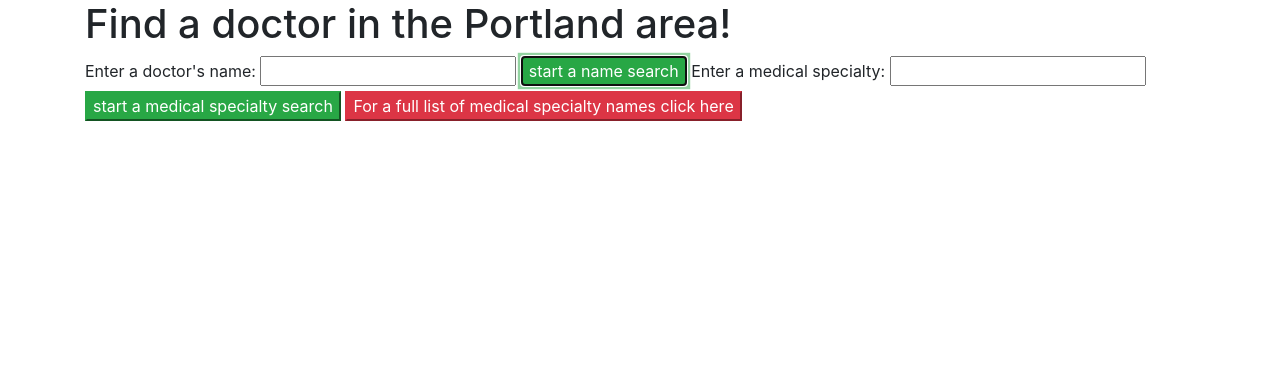
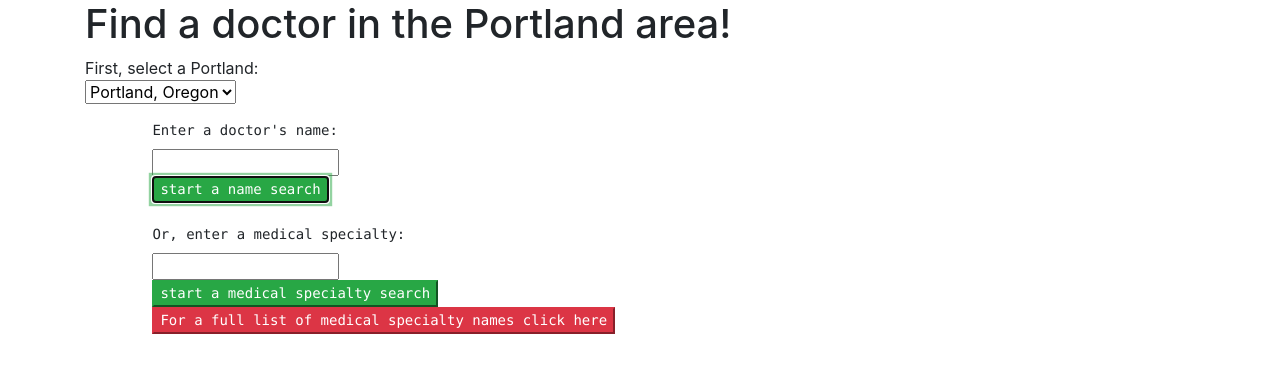
Before and after one commit to tfirman/doctorsearch, a website built with webpack: page src/index.html in a window 1280 px wide. Both pictures are taken after a click on the button "start a name search". Built offline with nearby package versions, Linux system fonts and the light colour scheme; some packages are replaced by stand-ins of ours; no server answers.

Commit message:
adds dropdown menu and full dual Portland support per spec requirements

```diff
--- a/js/doclookup.js
+++ b/js/doclookup.js
@@ -1,12 +1,19 @@
-export function docLookup (isName, inputString) {
+export function docLookup (isName, inputString, isOR) {
   let promise = new Promise(function(resolve, reject) {
     let request = new XMLHttpRequest();
     let url = "";
+    let loc = "";
+    if(isOR) {
+      loc = "45.52%2C-122.682%2C100"
+    } else {
+      loc = "43.667%2C-70.267%2C100"
+    }
     if(isName) {
-      url = `https://api.betterdoctor.com/2016-03-01/doctors?name=`+inputString+`&location=45.52%2C-122.682%2C100&sort=distance-asc&skip=0&limit=10&user_key=`+process.env.exports.apiKey;
+      url = `https://api.betterdoctor.com/2016-03-01/doctors?name=`+inputString+`&location=`+loc+`&sort=distance-asc&skip=0&limit=10&user_key=`+process.env.exports.apiKey;
     } else {
-      url = `https://api.betterdoctor.com/2016-03-01/doctors?specialty_uid=${inputString}&location=45.52%2C-122.682%2C100&sort=distance-asc&skip=0&limit=10&user_key=`+process.env.exports.apiKey;
+      url = `https://api.betterdoctor.com/2016-03-01/doctors?specialty_uid=`+inputString+`&location=`+loc+`&sort=distance-asc&skip=0&limit=10&user_key=`+process.env.exports.apiKey;
     }
+    console.log(url);
     request.onload = function() {
       if (this.status === 200) {
         resolve(request.response);
@@ -22,11 +29,17 @@ export function docLookup (isName, inputString) {
     let body = JSON.parse(response);
     console.log(body);
     $('.show-results').empty();
+    if(body.data.length == 0) {
+      $('.show-results').append("Sorry, no doctors matched your search!");
+    }
     for (let i=0; i <body.data.length; i++){
       $('.show-results').append("<h5>"+body.data[i].profile.first_name+" "+body.data[i].profile.last_name+"</h5>");
       $('.show-results').append(body.data[i].practices[0].visit_address.street+" "+body.data[i].practices[0].visit_address.city+", "+body.data[i].practices[0].visit_address.state+"<br>");
       $('.show-results').append("Phone: "+body.data[i].practices[0].phones[0].number+"<br>");
       $('.show-results').append("Website: "+body.data[i].practices[0].website+"<br>");
+      if(!isName) {
+        $('.show-results').append("Specialties listed include "+inputString+"<br>");
+      }
       if(body.data[i].practices[0].accepts_new_patients) {
         $('.show-results').append("Is accepting new patients <br><br>");
       } else {
--- a/src/index.html
+++ b/src/index.html
@@ -7,14 +7,22 @@
   <body>
     <div class="container">
       <h1>Find a doctor in the Portland area!</h1>
-      <label for="name">Enter a doctor's name:</label>
-      <input id="name" type="text">
-      <button class="btn-success" id="search-name">start a name search</button>
-      <label for="issue">Enter a medical specialty:</label>
-      <input id="issue" type="text">
-      <button class="btn-success" id="search-issue">start a medical specialty search</button>
-      <button class="btn-danger" id="list-specialties">For a full list of medical specialty names click here</button><br>
-
+        First, select a Portland:
+        <form>
+          <select id="portland">
+            <option value="OR" selected>Portland, Oregon</option>
+            <option value="ME">Portland, Maine</option>
+          </select>
+        </form>
+        <pre>
+        <label for="name">Enter a doctor's name:</label>
+        <input id="name" type="text">
+        <button class="btn-success" id="search-name">start a name search<br></button>
+        <label for="issue"><br>Or, enter a medical specialty:</label>
+        <input id="issue" type="text">
+        <button class="btn-success" id="search-issue">start a medical specialty search<br></button>
+        <button class="btn-danger" id="list-specialties">For a full list of medical specialty names click here</button><br>
+      </pre>
       <div class="show-results"></div>
     </div>
   </body>
--- a/src/main.js
+++ b/src/main.js
@@ -9,12 +9,16 @@ $(document).ready(function() {
   $('#search-name').click(function() {
     let name = $('#name').val();
     $('#name').val("");
-    docLookup (true, name);
+    var e = document.getElementById("portland");
+    var isOR = (e.options[e.selectedIndex].value == "OR");
+    docLookup (true, name, isOR);
   });
   $('#search-issue').click(function() {
     let issue = $('#issue').val();
     $('#issue').val("");
-    docLookup (false, issue);
+    var e = document.getElementById("portland");
+    var isOR = (e.options[e.selectedIndex].value == "OR");
+    docLookup (false, issue, isOR);
   });
   $('#list-specialties').click(function() {
     listSpecialties();
```
